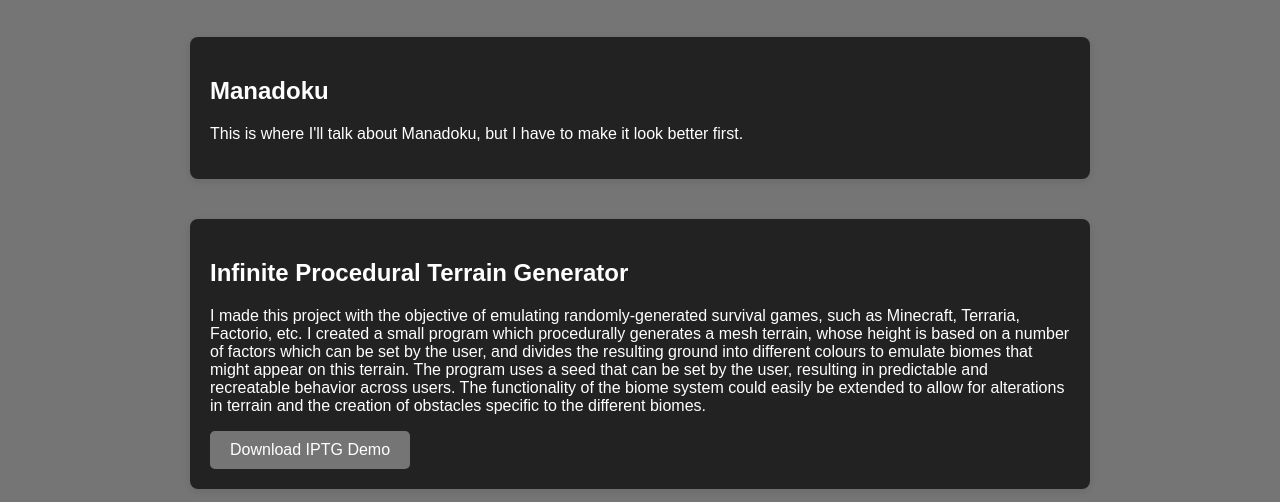
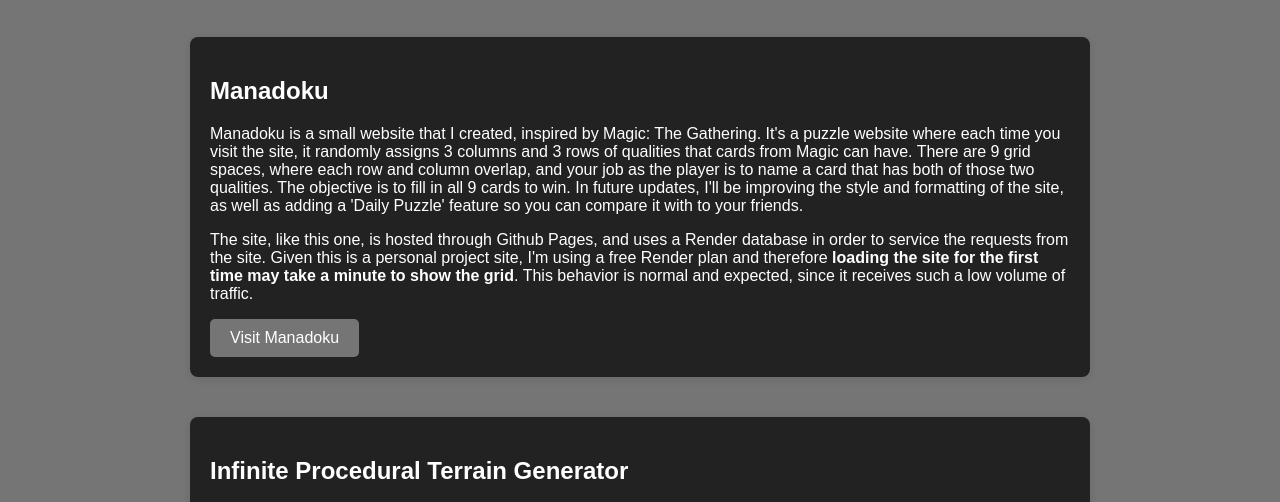
Before and after one commit to NathanPerriman/NathanPerriman.github.io, a plain HTML site: page projects.html in a window 1280 px wide. Shown: the part 1324-1826 px from the top of the page. Drawn offline with Linux system fonts and the light colour scheme.

Commit message:
added manadoku

```diff
--- a/projects.html
+++ b/projects.html
@@ -83,7 +83,20 @@
     <section class="content-section">
         <div class="text-box">
             <h1>Manadoku</h1>
-            <p>This is where I'll talk about Manadoku, but I have to make it look better first.</p>
+            <p>
+                Manadoku is a small website that I created, inspired by Magic: The Gathering. It's a puzzle website where each time you visit the site,
+                it randomly assigns 3 columns and 3 rows of qualities that cards from Magic can have. There are 9 grid spaces, where each row and column overlap,
+                and your job as the player is to name a card that has both of those two qualities. The objective is to fill in all 9 cards to win.
+                In future updates, I'll be improving the style and formatting of the site, as well as adding a 'Daily Puzzle' feature so you can compare it with to your friends.
+            </p>
+            <p>
+                The site, like this one, is hosted through Github Pages, and uses a Render database in order to service the requests from the site.
+                Given this is a personal project site, I'm using a free Render plan and therefore <b>loading the site for the first time may take a minute to show the grid</b>.
+                This behavior is normal and expected, since it receives such a low volume of traffic.
+            </p>
+            <a href="https://nathanperriman.github.io/manadoku/" target="_blank" rel="noopener noreferrer" class="button-link">
+                Visit Manadoku
+            </a>
         </div>
     </section>
     <section class="content-section">
```
